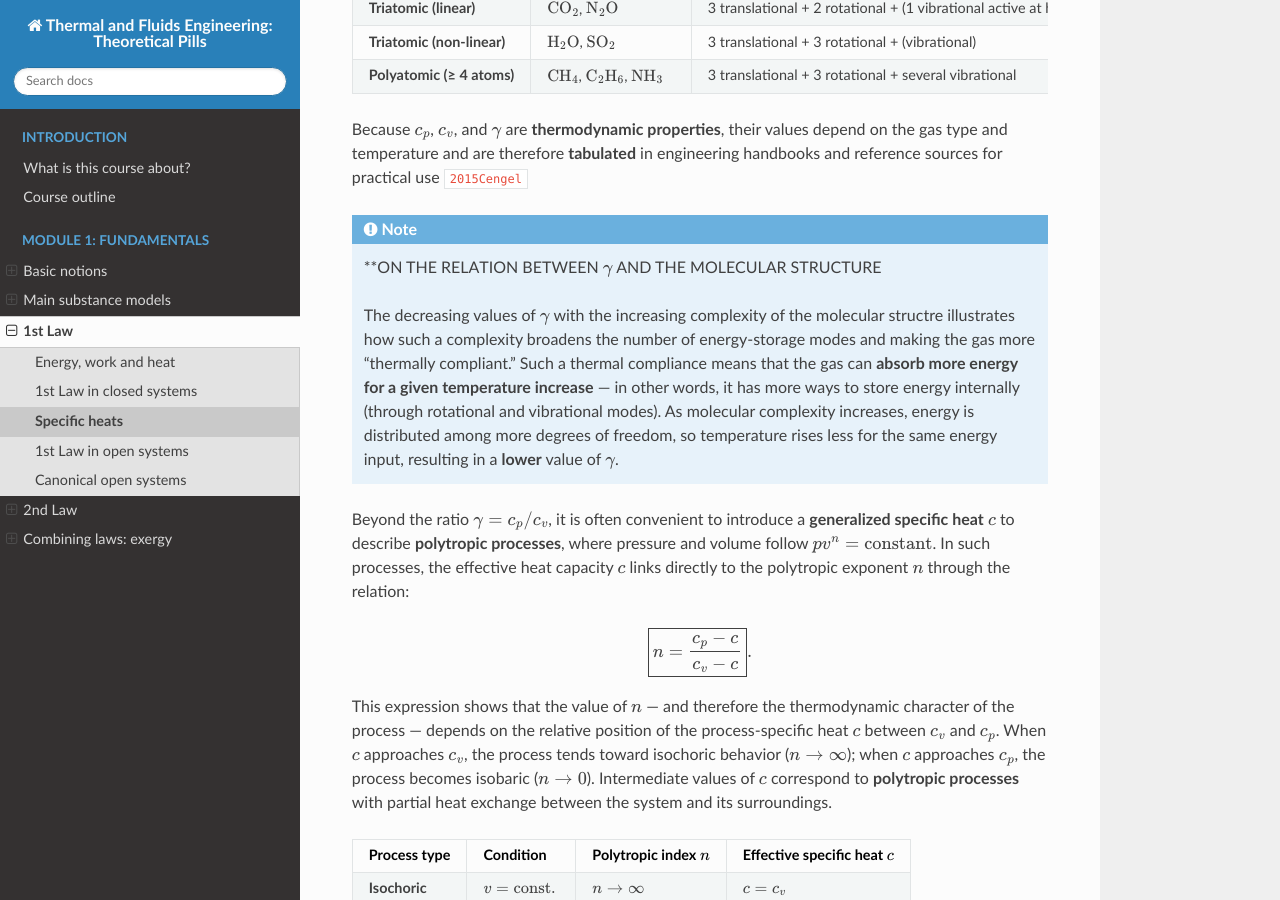
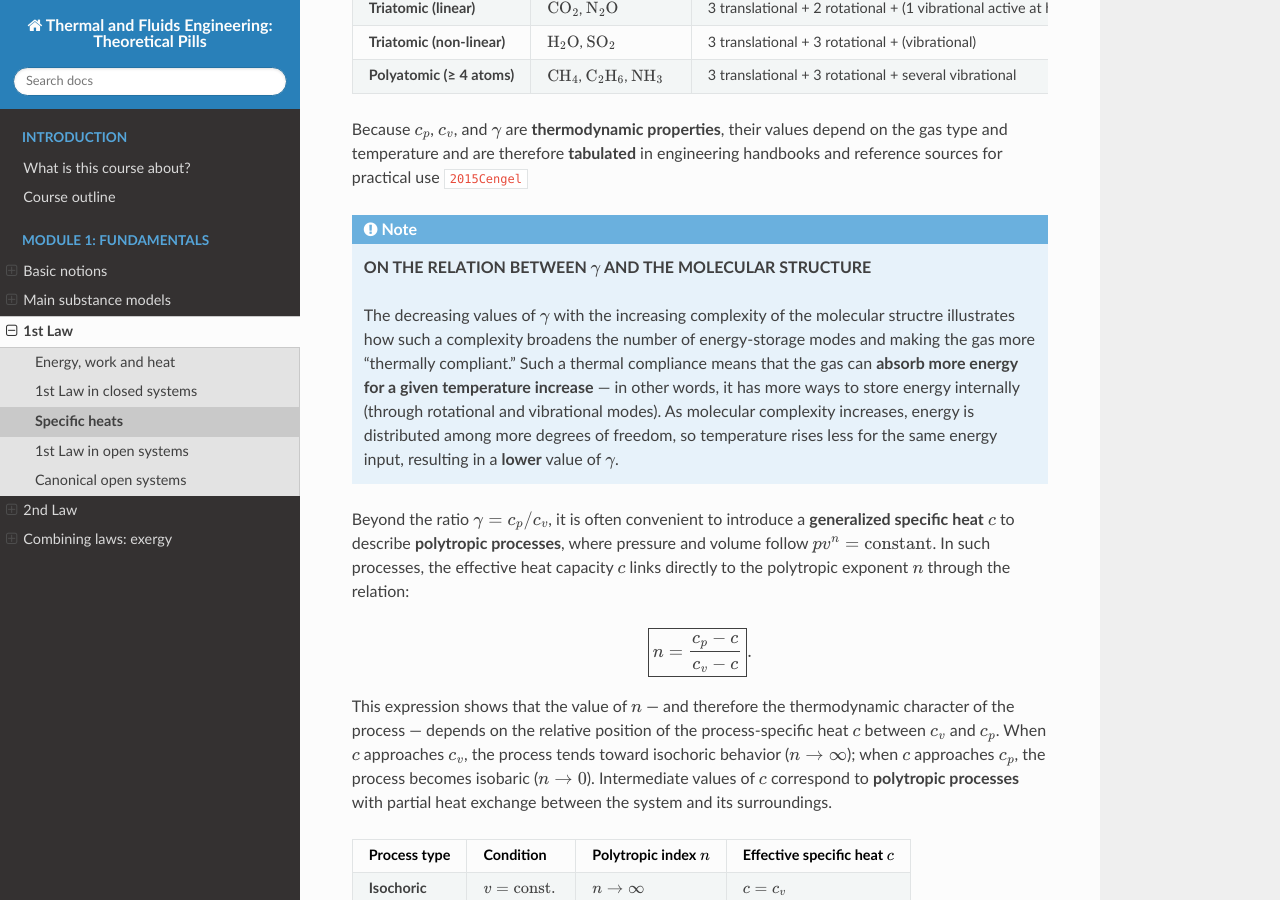
Before and after one commit to azarketa/Thermodynamics-theoretical-pills, a Sphinx documentation site: the page built from source/11_Specific_heats.md, in a window 1280 px wide and 900 px high, scrolled down 7048 px. Built offline with Sphinx 7.4.7 and the Read the Docs theme 3.1.0, drawn with Linux system fonts in a browser that asks for light colours; cross-references to code outside the pages are shown as plain code; some of the changed lines change nothing that is shown.

Commit message:
Files updated

```diff
--- a/source/11_Specific_heats.md
+++ b/source/11_Specific_heats.md
@@ -303,7 +303,7 @@ Because $c_p$, $c_v$, and $\gamma$ are **thermodynamic properties**, their value
 
 :::{note}
 
-**ON THE RELATION BETWEEN $\gamma$ AND THE MOLECULAR STRUCTURE
+**ON THE RELATION BETWEEN $\gamma$ AND THE MOLECULAR STRUCTURE**
 
 The decreasing values of $\gamma$ with the increasing complexity of the molecular structre illustrates how such a complexity broadens the number of energy-storage modes and making the gas more “thermally compliant.” Such a thermal compliance means that the gas can **absorb more energy for a given temperature increase** — in other words, it has more ways to store energy internally (through rotational and vibrational modes). As molecular complexity increases, energy is distributed among more degrees of freedom, so temperature rises less for the same energy input, resulting in a **lower** value of $\gamma$.
 :::
--- a/source/conf.py
+++ b/source/conf.py
@@ -134,8 +134,8 @@ latex_elements = {
         % EXAMPLE: wider side margins
         \geometry{
           paper=a4paper,
-          left=35mm,
-          right=35mm,
+          left=5mm,
+          right=5mm,
         }
         """,
 
```
